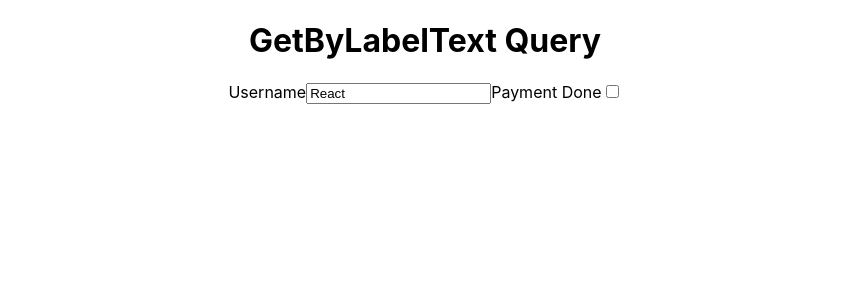
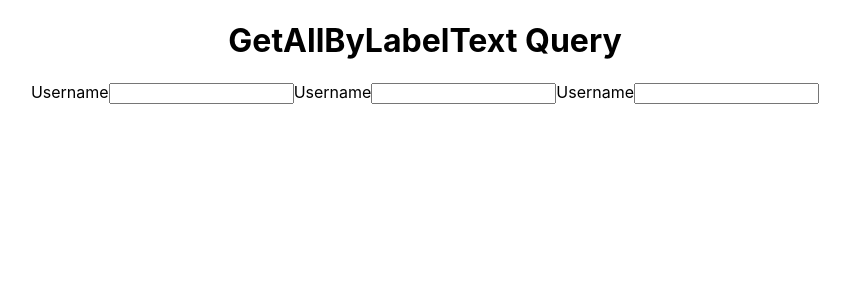
Before and after one commit to muazimmaqbool/React_Testing_Library, a React (Create React App) app: page / in a window 1280 px wide. Shown: the top 300 px of the page, without its empty margins (215-1065 px from the left). Built offline with nearby package versions, Linux system fonts and the light colour scheme.

Commit message:
getallby label text

```diff
--- a/src/14_getAllByLabelText/GetAllByLabelText.jsx
+++ b/src/14_getAllByLabelText/GetAllByLabelText.jsx
@@ -3,8 +3,8 @@ import React from "react";
 /*
 -> getAllByLabelText | Lec #22
 
--> getAllByLabelText is used to text all the elements with same label text/attributes
-  basically its used to test multiple elements at the same time
+-> getAllByLabelText is used to test all the elements with same label text/attributes
+  basically its used to test multiple elements using labeltext at the same time
 
 */
 
--- a/src/App.js
+++ b/src/App.js
@@ -53,8 +53,8 @@ function App() {
       {/* <GetByRole_Two/> */}
       {/* <GetAllByRole/> */}
 
-      <GetByLabelText/>
-      {/* <GetAllByLabelText/> */}
+      {/* <GetByLabelText/> */}
+      <GetAllByLabelText/>
 
       {/* <GetByPlaceHolderText/> */}
       {/* < GetAllByPlaceholderText/> */}
```
